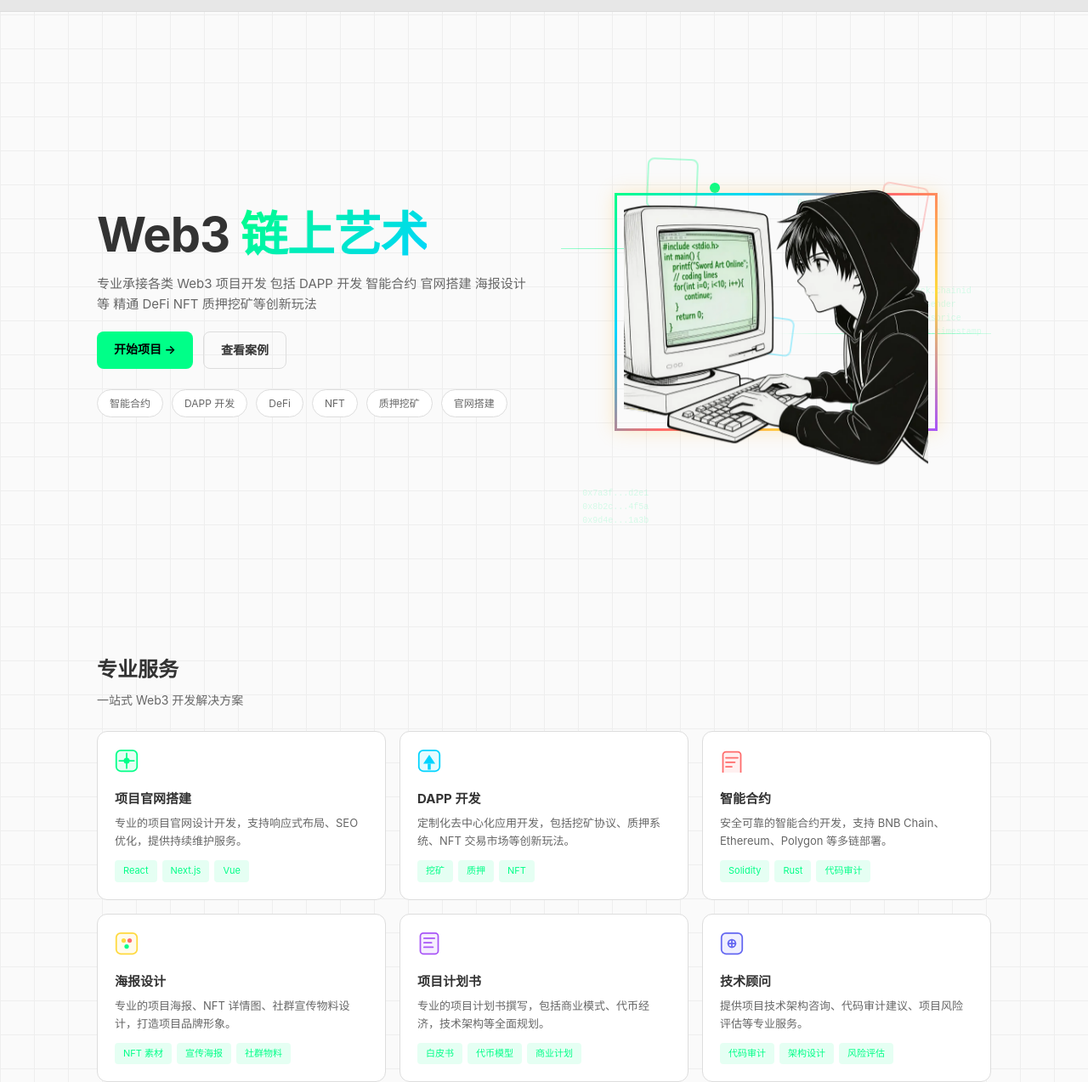
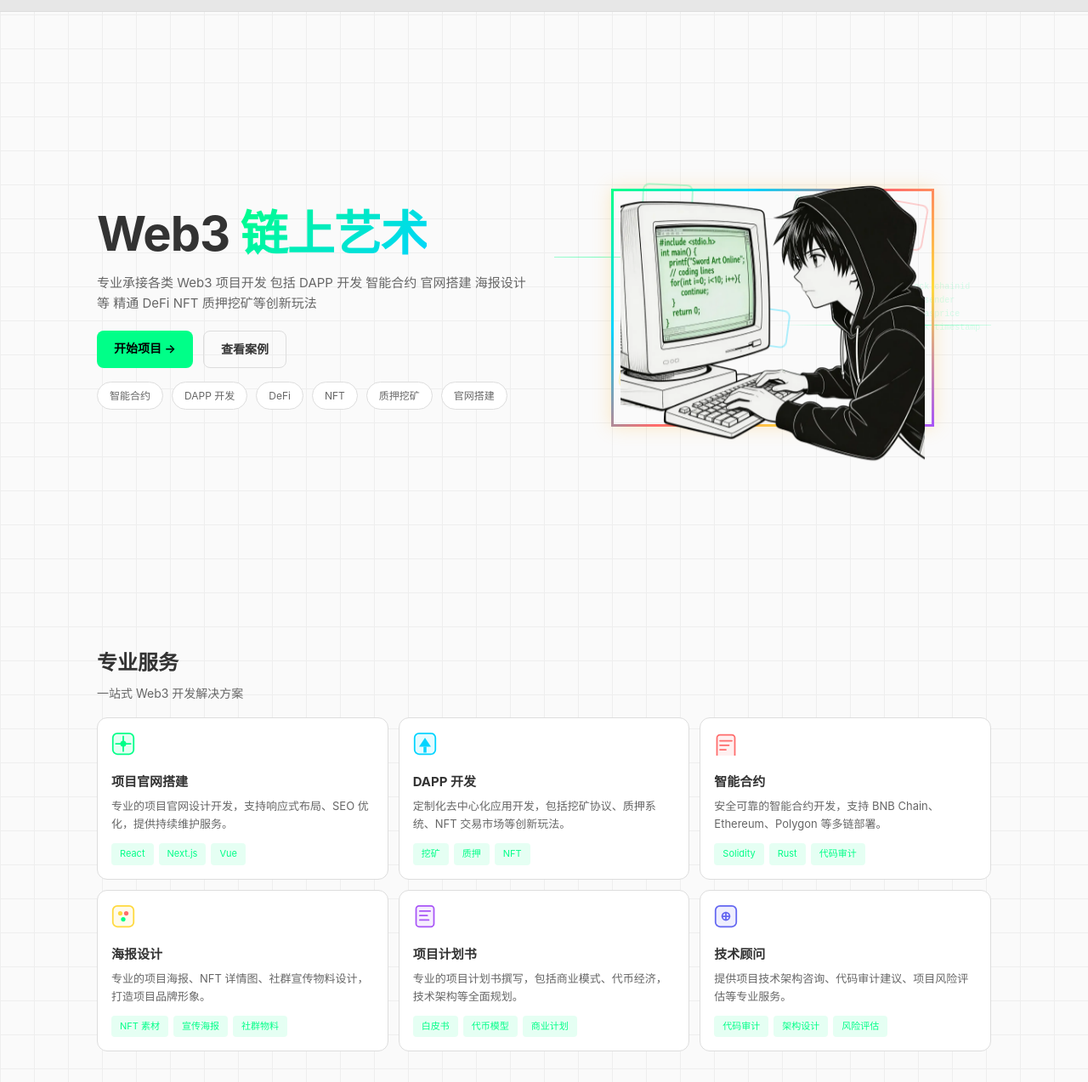
Before and after one commit to UnicornArloi/SAOchainart, a plain HTML site: page index.html in a window 1280 px wide. Shown: the part 63-1336 px from the top of the page at 85% size. Drawn offline with Linux system fonts and the light colour scheme.

Commit message:
Tighten layout

```diff
--- a/index.html
+++ b/index.html
@@ -20,11 +20,11 @@
         .lang-switch:hover { border-color: var(--accent); color: var(--accent); }
         .lang-active { background: var(--accent); color: #000; border-color: var(--accent); }
 
-        .hero { min-height: 100vh; display: flex; align-items: center; padding: 100px 0 40px; }
+        .hero { min-height: 100vh; display: flex; align-items: center; padding: 80px 0 30px; }
         .hero h1 { font-size: clamp(32px, 6vw, 56px); font-weight: 700; line-height: 1.2; letter-spacing: -1px; margin-bottom: 12px; }
         .hero h1 span { background: linear-gradient(135deg, var(--accent), var(--accent2)); -webkit-background-clip: text; -webkit-text-fill-color: transparent; }
         .hero p { font-size: 15px; color: #666; margin-bottom: 20px; }
-        .hero-btns { display: flex; gap: 12px; flex-wrap: wrap; margin-bottom: 24px; }
+        .hero-btns { display: flex; gap: 12px; flex-wrap: wrap; margin-bottom: 16px; }
         .btn { padding: 10px 20px; border-radius: 8px; font-size: 14px; font-weight: 600; cursor: pointer; transition: all 0.3s; text-decoration: none; }
         .btn-accent { background: var(--accent); color: #000; border: none; }
         .btn-accent:hover { box-shadow: 0 0 20px rgba(0,255,136,0.4); transform: translateY(-2px); }
@@ -32,26 +32,26 @@
         .btn-outline:hover { border-color: var(--accent); color: var(--accent); }
         .tags { display: flex; flex-wrap: wrap; gap: 10px; }
         .tag { padding: 6px 14px; background: #fff; border: 1px solid #ddd; border-radius: 20px; font-size: 12px; color: #666; }
-        section { padding: 32px 0; }
-        .section-header { margin-bottom: 24px; }
+        section { padding: 24px 0; }
+        .section-header { margin-bottom: 16px; }
         .section-header h2 { font-size: 24px; font-weight: 600; margin-bottom: 6px; }
         .section-header p { color: #666; font-size: 14px; }
-        .services-grid { display: grid; grid-template-columns: repeat(3, 1fr); gap: 16px; }
-        .service-card { background: #fff; border: 1px solid #ddd; border-radius: 12px; padding: 20px; transition: all 0.3s; }
+        .services-grid { display: grid; grid-template-columns: repeat(3, 1fr); gap: 12px; }
+        .service-card { background: #fff; border: 1px solid #ddd; border-radius: 12px; padding: 16px; transition: all 0.3s; }
         .service-card:hover { border-color: var(--accent); transform: translateY(-2px); }
         .service-icon { margin-bottom: 12px; }
         .service-card h3 { font-size: 15px; margin-bottom: 6px; }
         .service-card p { color: #666; font-size: 13px; margin-bottom: 12px; }
         .service-tags { display: flex; flex-wrap: wrap; gap: 6px; }
         .service-tags span { padding: 4px 10px; background: rgba(0,255,136,0.1); color: var(--accent); border-radius: 4px; font-size: 11px; }
-        .meme-showcase { display: grid; grid-template-columns: repeat(3, 1fr); gap: 16px; }
+        .meme-showcase { display: grid; grid-template-columns: repeat(3, 1fr); gap: 12px; }
         .meme-website { position: relative; border-radius: 12px; overflow: hidden; border: 1px solid #ddd; transition: all 0.3s; }
         .meme-website:hover { border-color: var(--accent); transform: translateY(-2px); box-shadow: 0 8px 30px rgba(0,255,136,0.1); }
         .meme-website img { width: 100%; height: auto; display: block; }
         .contact-card { background: #fff; border: 1px solid #ddd; border-radius: 12px; padding: 32px; text-align: center; }
         .contact-card h3 { font-size: 22px; margin-bottom: 12px; }
-        .contact-card p { color: #666; margin-bottom: 24px; }
-        .contact-links { display: flex; justify-content: center; gap: 16px; flex-wrap: wrap; }
+        .contact-card p { color: #666; margin-bottom: 16px; }
+        .contact-links { display: flex; justify-content: center; gap: 12px; flex-wrap: wrap; }
         .contact-link { display: flex; align-items: center; gap: 8px; padding: 12px 20px; background: #fafafa; border: 1px solid #ddd; border-radius: 8px; color: #333; text-decoration: none; transition: all 0.3s; }
         .contact-link:hover { border-color: var(--accent); color: var(--accent); }
         .contact-link span { font-size: 14px; }
@@ -59,7 +59,7 @@
         @media (max-width: 900px) { .services-grid, .meme-showcase { grid-template-columns: repeat(2, 1fr); } }
         @media (max-width: 600px) { .services-grid, .meme-showcase { grid-template-columns: 1fr; } nav { display: none; } }
 
-        .hero-art { position: relative; width: 100%; height: 100%; display: flex; align-items: center; justify-content: center; min-height: 500px; overflow: hidden; }
+        .hero-art { position: relative; width: 100%; height: 100%; display: flex; align-items: center; justify-content: center; min-height: 400px; overflow: hidden; }
         .block { position: absolute; width: 60px; height: 60px; border: 2px solid var(--accent); border-radius: 8px; opacity: 0.3; animation: float 6s ease-in-out infinite; }
         .block:nth-child(1) { top: 15%; left: 20%; animation-delay: 0s; }
         .block:nth-child(2) { top: 55%; left: 45%; width: 45px; height: 45px; animation-delay: 1s; border-color: var(--accent2); }
@@ -111,7 +111,7 @@
         </div>
     </header>
     <section class="hero">
-        <div class="container" style="display: grid; grid-template-columns: 1fr 1fr; gap: 40px; align-items: center;">
+        <div class="container" style="display: grid; grid-template-columns: 1fr 1fr; gap: 24px; align-items: center;">
             <div>
                 <h1>Web3 <span>链上艺术</span></h1>
             <p>专业承接各类 Web3 项目开发 包括 DAPP 开发 智能合约 官网搭建 海报设计等 精通 DeFi NFT 质押挖矿等创新玩法</p>
```
